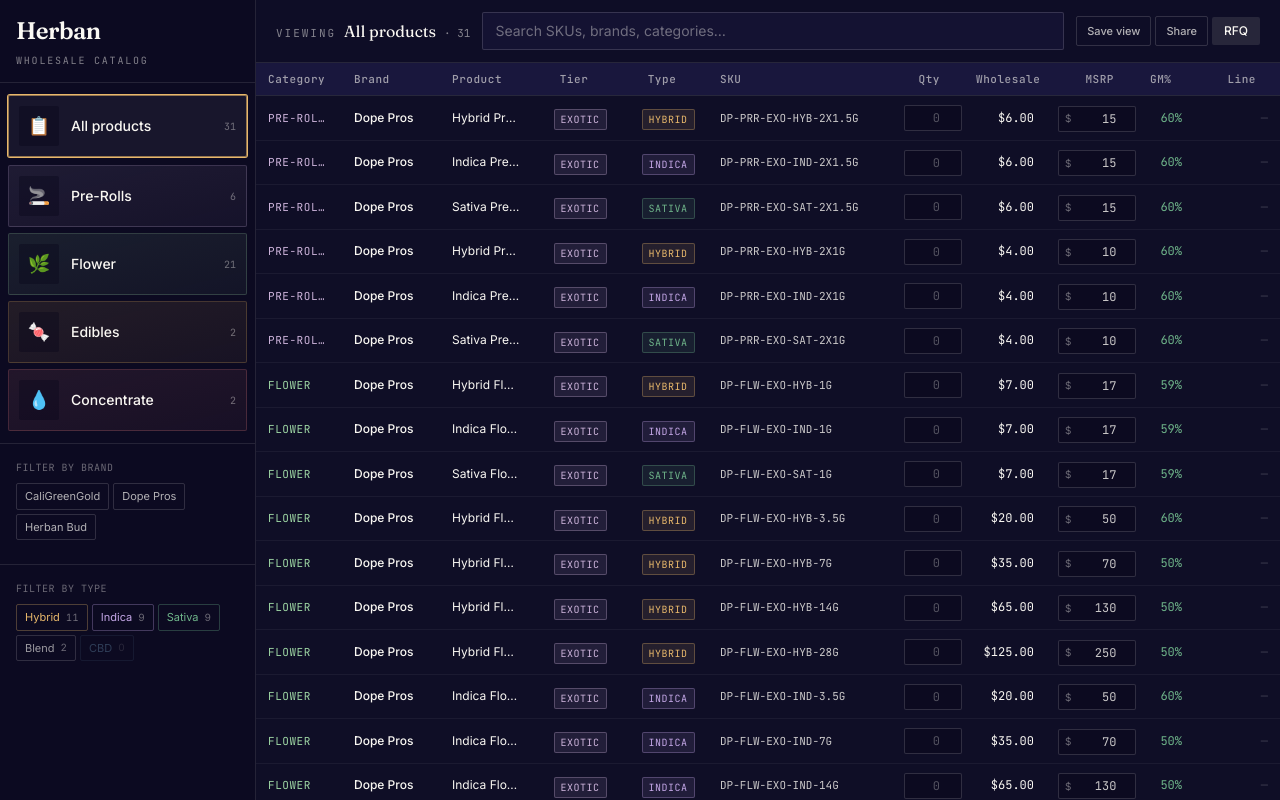
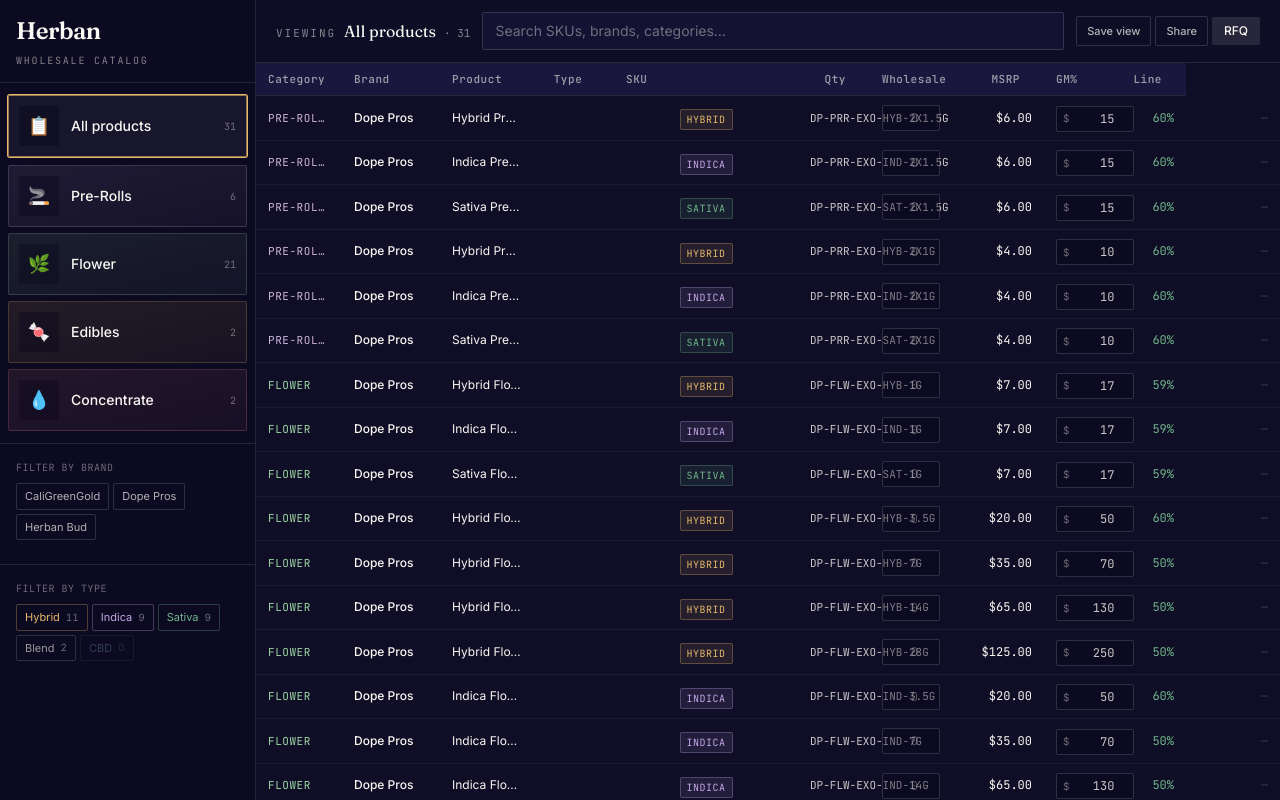
Before and after one commit to drewcleaver17/herban-bud-catalog, a React (Vite) app: page / in a window 1280 px wide. Shown: the top 800 px of the page. Built offline with nearby package versions, Linux system fonts and the light colour scheme.

Commit message:
Hide Tier column from catalog table and mobile cards

```diff
--- a/src/components/ProductCards.jsx
+++ b/src/components/ProductCards.jsx
@@ -80,7 +80,6 @@
               <span className={`text-2xs font-mono uppercase tracking-wider ${catColor}`}>
                 {p.category}
               </span>
-              <TierBadge tier={p.tier} />
               <TypeBadge type={p.type} />
             </div>
             <div className="font-medium text-sm text-paper">{p.brand}</div>
--- a/src/components/ProductTable.jsx
+++ b/src/components/ProductTable.jsx
@@ -176,7 +176,6 @@
           <col style={{ width: '86px' }} />{/* Category — "Concentrate" (11ch at 2xs mono) */}
           <col style={{ width: '98px' }} />{/* Brand — "CaliGreenGold" (13ch at xs medium) */}
           <col />{/* Product — flexible, absorbs remaining slack */}
-          <col style={{ width: '96px' }} />{/* Tier — "❄ Snowcaps" + center padding */}
           <col style={{ width: '80px' }} />{/* Type — "HYBRID" + center padding */}
           <col style={{ width: '184px' }} />{/* SKU — longest "DP-FLW-PRM-28X1G-TUB-IND" (24ch) must never truncate */}
           <col style={{ width: '72px' }} />{/* Qty — number input */}
@@ -190,7 +189,6 @@
             <SortHeader label="Category"  sortKey="category"  currentSort={filters.sort} onSort={handleSort} />
             <SortHeader label="Brand"     sortKey="brand"     currentSort={filters.sort} onSort={handleSort} />
             <SortHeader label="Product"   sortKey="name"      currentSort={filters.sort} onSort={handleSort} />
-            <SortHeader label="Tier"      sortKey="tier"      currentSort={filters.sort} onSort={handleSort} align="center" title="Quality tier (Snowcaps > Exotic / Live Rosin > Premium > Core)" />
             <SortHeader label="Type"      sortKey="type"      currentSort={filters.sort} onSort={handleSort} align="center" title="Hybrid / Indica / Sativa / Blend / CBD" />
             <SortHeader label="SKU"       sortKey="sku"       currentSort={filters.sort} onSort={handleSort} />
             <SortHeader label="Qty"       sortKey="qty"       currentSort={filters.sort} onSort={handleSort} align="right" numeric title="Quantity for RFQ" />
@@ -235,7 +233,6 @@
                   )}
                 </td>
                 <td className="px-3 py-2 whitespace-nowrap text-center">
-                  <TierBadge tier={p.tier} />
                 </td>
                 <td className="px-3 py-2 whitespace-nowrap text-center">
                   <TypeBadge type={p.type} />
```
